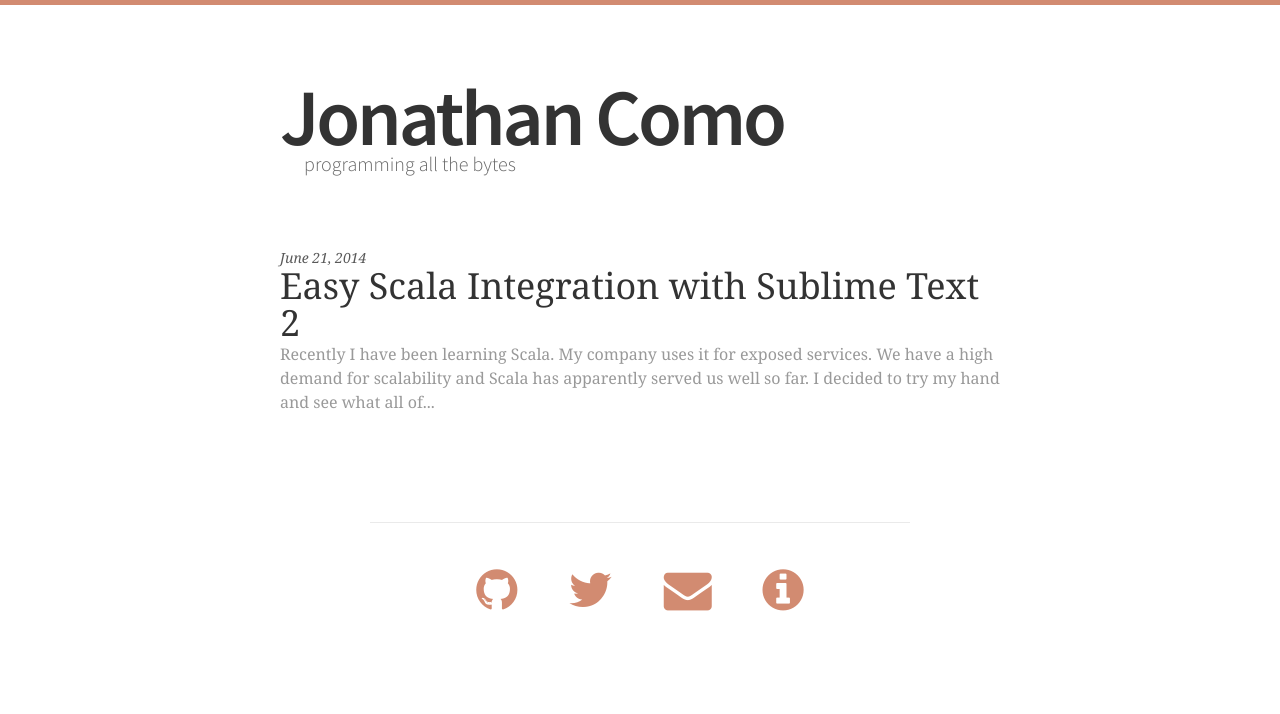
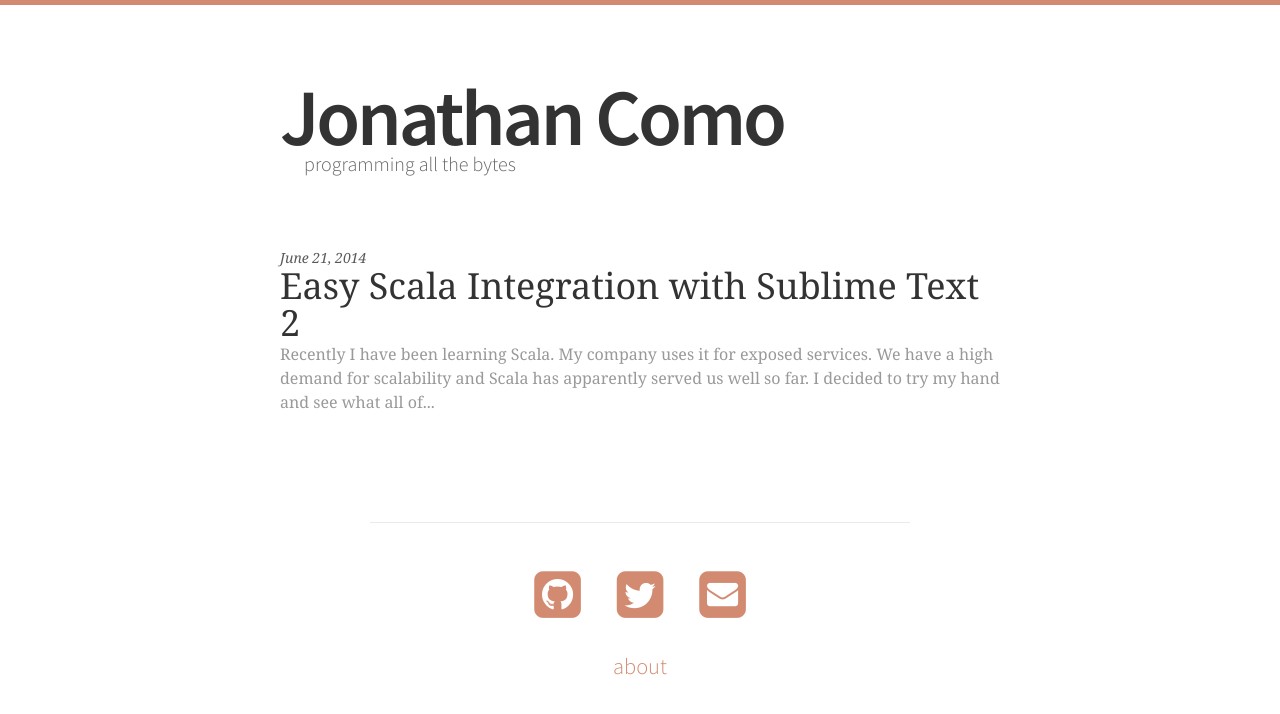
Before and after one commit to jcomo/jcomo.github.io, a Jekyll site: the page built from index.html, in a window 1280 px wide. Shown: the top 714 px of the page. Built offline with Jekyll 4.4.1, drawn with Linux system fonts in a browser that asks for light colours; nearby versions of some CDN libraries.

Commit message:
style updates. cleaner footer

```diff
--- a/_includes/footer.html
+++ b/_includes/footer.html
@@ -5,18 +5,19 @@
     <div class="footer-content">
       <ul class="meta">
         <li><a href="http://github.com/{{ site.github }}">
-          <i class="fa fa-github"></i>
+          <i class="fa fa-github-square"></i>
         </a></li>
         <li><a href="http://twitter.com/{{ site.twitter }}">
-          <i class="fa fa-twitter"></i>
+          <i class="fa fa-twitter-square"></i>
         </a></li>
         <li><a href="mailto:{{ site.email }}">
-          <i class="fa fa-envelope"></i>
-        </a></li>
-        <li><a href="/about">
-          <i class="fa fa-info-circle"></i>
+          <i class="fa fa-envelope-square"></i>
         </a></li>
       </ul>
+
+      <div class="footer-about">
+        <a href="/about">About</a>
+      </div>
     </div>
 
   </div>
--- a/css/main.css
+++ b/css/main.css
@@ -131,6 +131,17 @@ i:visited {
   padding: 30px 0;
 }
 
+.footer-about {
+  font-family: 'Source Sans Pro', Helvetica, sans-serif;
+  text-transform: lowercase;
+  font-size: 1.4em;
+  margin-top: 15px;
+}
+
+.footer-about > a {
+  color: #d28b71 !important;
+}
+
 .footer-content {
   padding: 30px 0;
   width: 75%;
@@ -145,16 +156,16 @@ i:visited {
 
 .footer-content ul li {
   display: inline;
-  margin: 0 0.4em;
+  margin: 0 0.2em;
 }
 
 .footer-content ul.meta li {
-  font-size: 3em;
+  font-size: 3.4em;
 }
 
 @media screen and (max-width: 479px) {
   .footer-content ul.meta li {
-    font-size: 2em;
+    font-size: 2.6em;
   }
 }
 .footer-heading {
```
